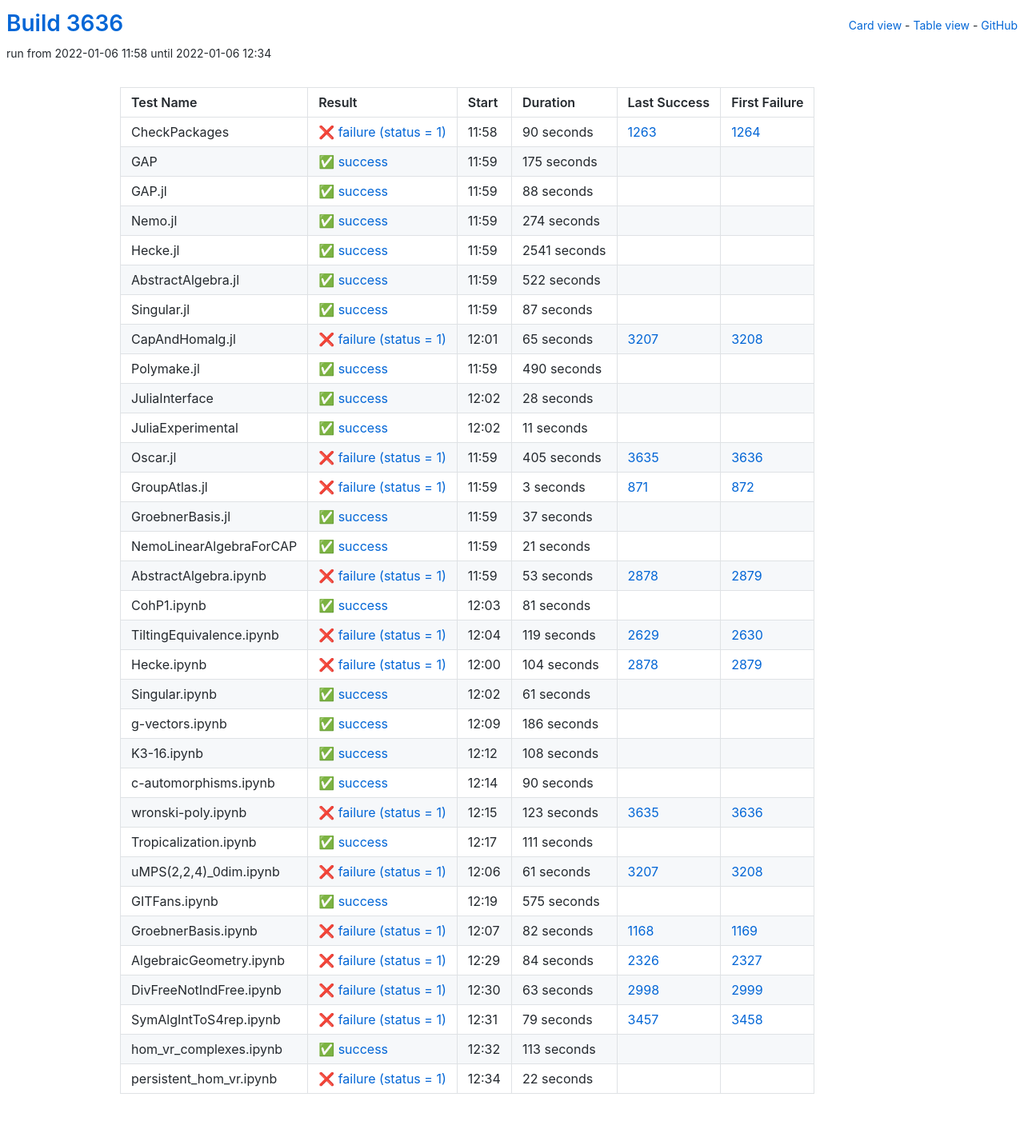
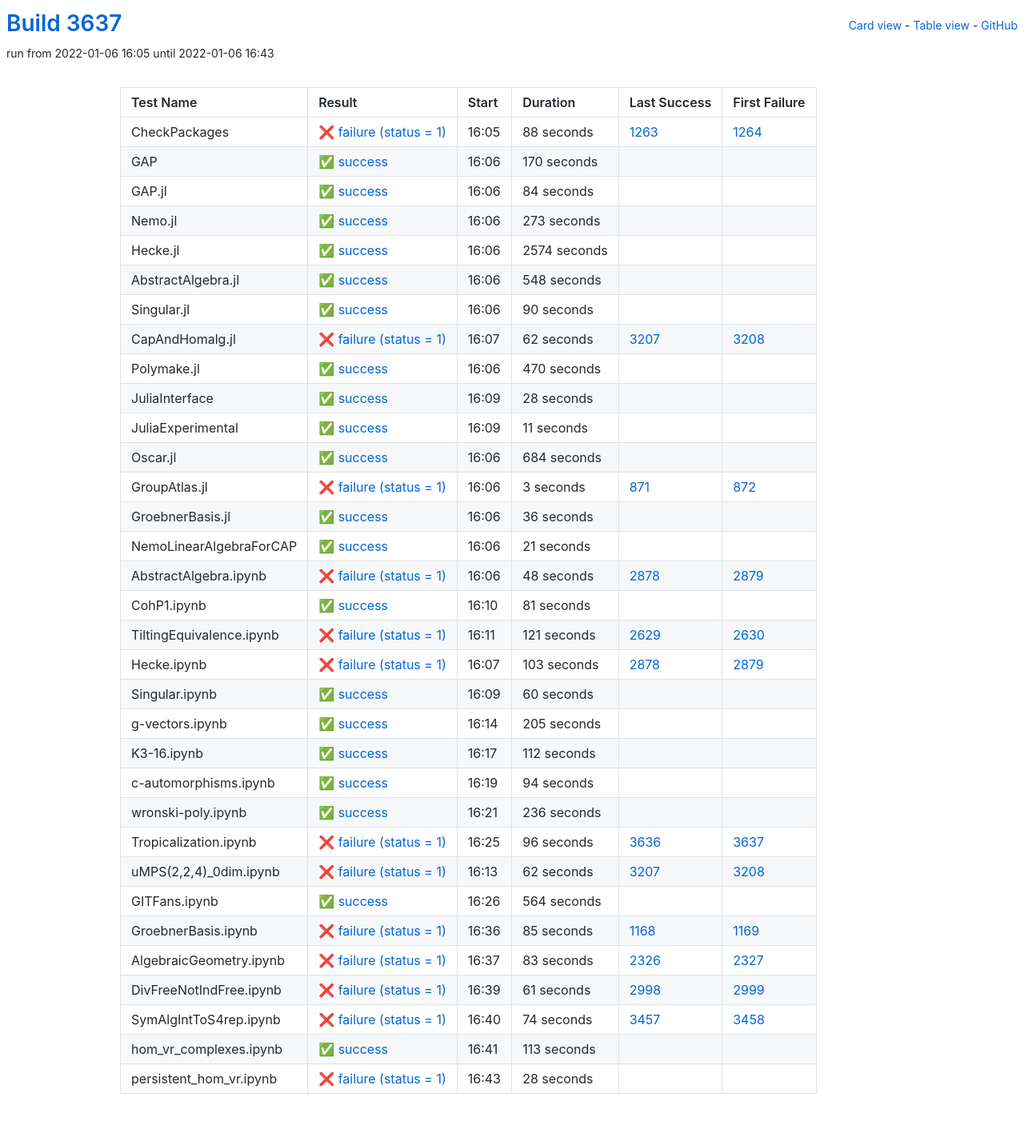
Before and after one commit to oscar-system/oscar-ci-status-stable, a Jekyll site: the page built from table.html, in a window 1280 px wide. Shown: the whole page at 80% size. Built offline with Jekyll 4.4.1, drawn with Linux system fonts in a browser that asks for light colours.

Commit message:
Build #3637

```diff
--- a/_data/ci.yml
+++ b/_data/ci.yml
@@ -1,6 +1,6 @@
 ---
-build: 3636
-build_url: https://oscarci.mathematik.uni-kl.de/job/oscar-stable/3636/
+build: 3637
+build_url: https://oscarci.mathematik.uni-kl.de/job/oscar-stable/3637/
 job: oscar-stable
 organization: oscar-system
 repo: oscar-ci-status-stable
@@ -8,116 +8,116 @@ repourl: https://github.com/oscar-system/oscar-ci-status-stable
 tests:
 - name: CheckPackages
   id: checkpackages
-  log: https://oscarci.mathematik.uni-kl.de/job/oscar-stable/3636/artifact/logs/build-3636/CheckPackages.log
-  start: 2022-01-06 11:58
+  log: https://oscarci.mathematik.uni-kl.de/job/oscar-stable/3637/artifact/logs/build-3637/CheckPackages.log
+  start: 2022-01-06 16:05
   success: false
   exitcode: 1
   status: failure
-  duration: 90
+  duration: 88
   last_success: 1263
   last_success_url: https://oscarci.mathematik.uni-kl.de/job/oscar-stable/1263/
   first_failure: 1264
   first_failure_url: https://oscarci.mathematik.uni-kl.de/job/oscar-stable/1264/
 - name: GAP
   id: gap
-  log: https://oscarci.mathematik.uni-kl.de/job/oscar-stable/3636/artifact/logs/build-3636/GAP.log
-  start: 2022-01-06 11:59
+  log: https://oscarci.mathematik.uni-kl.de/job/oscar-stable/3637/artifact/logs/build-3637/GAP.log
+  start: 2022-01-06 16:06
   success: true
   exitcode: 0
   status: success
-  duration: 175
+  duration: 170
   last_success: false
   last_success_url:
   first_failure: false
   first_failure_url:
 - name: GAP.jl
   id: gap-jl
-  log: https://oscarci.mathematik.uni-kl.de/job/oscar-stable/3636/artifact/logs/build-3636/GAP.jl.log
-  start: 2022-01-06 11:59
+  log: https://oscarci.mathematik.uni-kl.de/job/oscar-stable/3637/artifact/logs/build-3637/GAP.jl.log
+  start: 2022-01-06 16:06
   success: true
   exitcode: 0
   status: success
-  duration: 88
+  duration: 84
   last_success: false
   last_success_url:
   first_failure: false
   first_failure_url:
 - name: Nemo.jl
   id: nemo-jl
-  log: https://oscarci.mathematik.uni-kl.de/job/oscar-stable/3636/artifact/logs/build-3636/Nemo.jl.log
-  start: 2022-01-06 11:59
+  log: https://oscarci.mathematik.uni-kl.de/job/oscar-stable/3637/artifact/logs/build-3637/Nemo.jl.log
+  start: 2022-01-06 16:06
   success: true
   exitcode: 0
   status: success
-  duration: 274
+  duration: 273
   last_success: false
   last_success_url:
   first_failure: false
   first_failure_url:
 - name: Hecke.jl
   id: hecke-jl
-  log: https://oscarci.mathematik.uni-kl.de/job/oscar-stable/3636/artifact/logs/build-3636/Hecke.jl.log
-  start: 2022-01-06 11:59
+  log: https://oscarci.mathematik.uni-kl.de/job/oscar-stable/3637/artifact/logs/build-3637/Hecke.jl.log
+  start: 2022-01-06 16:06
   success: true
   exitcode: 0
   status: success
-  duration: 2541
+  duration: 2574
   last_success: false
   last_success_url:
   first_failure: false
   first_failure_url:
 - name: AbstractAlgebra.jl
   id: abstractalgebra-jl
-  log: https://oscarci.mathematik.uni-kl.de/job/oscar-stable/3636/artifact/logs/build-3636/AbstractAlgebra.jl.log
-  start: 2022-01-06 11:59
+  log: https://oscarci.mathematik.uni-kl.de/job/oscar-stable/3637/artifact/logs/build-3637/AbstractAlgebra.jl.log
+  start: 2022-01-06 16:06
   success: true
   exitcode: 0
   status: success
-  duration: 522
+  duration: 548
   last_success: false
   last_success_url:
   first_failure: false
   first_failure_url:
 - name: Singular.jl
   id: singular-jl
-  log: https://oscarci.mathematik.uni-kl.de/job/oscar-stable/3636/artifact/logs/build-3636/Singular.jl.log
-  start: 2022-01-06 11:59
+  log: https://oscarci.mathematik.uni-kl.de/job/oscar-stable/3637/artifact/logs/build-3637/Singular.jl.log
+  start: 2022-01-06 16:06
   success: true
   exitcode: 0
   status: success
-  duration: 87
+  duration: 90
   last_success: false
   last_success_url:
   first_failure: false
   first_failure_url:
 - name: CapAndHomalg.jl
   id: capandhomalg-jl
-  log: https://oscarci.mathematik.uni-kl.de/job/oscar-stable/3636/artifact/logs/build-3636/CapAndHomalg.jl.log
-  start: 2022-01-06 12:01
+  log: https://oscarci.mathematik.uni-kl.de/job/oscar-stable/3637/artifact/logs/build-3637/CapAndHomalg.jl.log
+  start: 2022-01-06 16:07
   success: false
   exitcode: 1
   status: failure
-  duration: 65
+  duration: 62
   last_success: 3207
   last_success_url: https://oscarci.mathematik.uni-kl.de/job/oscar-stable/3207/
   first_failure: 3208
   first_failure_url: https://oscarci.mathematik.uni-kl.de/job/oscar-stable/3208/
 - name: Polymake.jl
   id: polymake-jl
-  log: https://oscarci.mathematik.uni-kl.de/job/oscar-stable/3636/artifact/logs/build-3636/Polymake.jl.log
-  start: 2022-01-06 11:59
+  log: https://oscarci.mathematik.uni-kl.de/job/oscar-stable/3637/artifact/logs/build-3637/Polymake.jl.log
+  start: 2022-01-06 16:06
   success: true
   exitcode: 0
   status: success
-  duration: 490
+  duration: 470
   last_success: false
   last_success_url:
   first_failure: false
   first_failure_url:
 - name: JuliaInterface
   id: juliainterface
-  log: https://oscarci.mathematik.uni-kl.de/job/oscar-stable/3636/artifact/logs/build-3636/JuliaInterface.log
-  start: 2022-01-06 12:02
+  log: https://oscarci.mathematik.uni-kl.de/job/oscar-stable/3637/artifact/logs/build-3637/JuliaInterface.log
+  start: 2022-01-06 16:09
   success: true
   exitcode: 0
   status: success
@@ -128,8 +128,8 @@ tests:
   first_failure_url:
 - name: JuliaExperimental
   id: juliaexperimental
-  log: https://oscarci.mathematik.uni-kl.de/job/oscar-stable/3636/artifact/logs/build-3636/JuliaExperimental.log
-  start: 2022-01-06 12:02
+  log: https://oscarci.mathematik.uni-kl.de/job/oscar-stable/3637/artifact/logs/build-3637/JuliaExperimental.log
+  start: 2022-01-06 16:09
   success: true
   exitcode: 0
   status: success
@@ -140,20 +140,20 @@ tests:
   first_failure_url:
 - name: Oscar.jl
   id: oscar-jl
-  log: https://oscarci.mathematik.uni-kl.de/job/oscar-stable/3636/artifact/logs/build-3636/Oscar.jl.log
-  start: 2022-01-06 11:59
-  success: false
-  exitcode: 1
-  status: failure
-  duration: 405
-  last_success: 3635
-  last_success_url: https://oscarci.mathematik.uni-kl.de/job/oscar-stable/3635/
-  first_failure: 3636
-  first_failure_url: https://oscarci.mathematik.uni-kl.de/job/oscar-stable/3636/
+  log: https://oscarci.mathematik.uni-kl.de/job/oscar-stable/3637/artifact/logs/build-3637/Oscar.jl.log
+  start: 2022-01-06 16:06
+  success: true
+  exitcode: 0
+  status: success
+  duration: 684
+  last_success: false
+  last_success_url:
+  first_failure: false
+  first_failure_url:
 - name: GroupAtlas.jl
   id: groupatlas-jl
-  log: https://oscarci.mathematik.uni-kl.de/job/oscar-stable/3636/artifact/logs/build-3636/GroupAtlas.jl.log
-  start: 2022-01-06 11:59
+  log: https://oscarci.mathematik.uni-kl.de/job/oscar-stable/3637/artifact/logs/build-3637/GroupAtlas.jl.log
+  start: 2022-01-06 16:06
   success: false
   exitcode: 1
   status: failure
@@ -164,20 +164,20 @@ tests:
   first_failure_url: https://oscarci.mathematik.uni-kl.de/job/oscar-stable/872/
 - name: GroebnerBasis.jl
   id: groebnerbasis-jl
-  log: https://oscarci.mathematik.uni-kl.de/job/oscar-stable/3636/artifact/logs/build-3636/GroebnerBasis.jl.log
-  start: 2022-01-06 11:59
+  log: https://oscarci.mathematik.uni-kl.de/job/oscar-stable/3637/artifact/logs/build-3637/GroebnerBasis.jl.log
+  start: 2022-01-06 16:06
   success: true
   exitcode: 0
   status: success
-  duration: 37
+  duration: 36
   last_success: false
   last_success_url:
   first_failure: false
   first_failure_url:
 - name: NemoLinearAlgebraForCAP
   id: nemolinearalgebraforcap
-  log: https://oscarci.mathematik.uni-kl.de/job/oscar-stable/3636/artifact/logs/build-3636/NemoLinearAlgebraForCAP.log
-  start: 2022-01-06 11:59
+  log: https://oscarci.mathematik.uni-kl.de/job/oscar-stable/3637/artifact/logs/build-3637/NemoLinearAlgebraForCAP.log
+  start: 2022-01-06 16:06
   success: true
   exitcode: 0
   status: success
@@ -188,20 +188,20 @@ tests:
   first_failure_url:
 - name: AbstractAlgebra.ipynb
   id: abstractalgebra-ipynb
-  log: https://oscarci.mathematik.uni-kl.de/job/oscar-stable/3636/artifact/logs/build-3636/AbstractAlgebra.ipynb.log
-  start: 2022-01-06 11:59
+  log: https://oscarci.mathematik.uni-kl.de/job/oscar-stable/3637/artifact/logs/build-3637/AbstractAlgebra.ipynb.log
+  start: 2022-01-06 16:06
   success: false
   exitcode: 1
   status: failure
-  duration: 53
+  duration: 48
   last_success: 2878
   last_success_url: https://oscarci.mathematik.uni-kl.de/job/oscar-stable/2878/
   first_failure: 2879
   first_failure_url: https://oscarci.mathematik.uni-kl.de/job/oscar-stable/2879/
 - name: CohP1.ipynb
   id: cohp1-ipynb
-  log: https://oscarci.mathematik.uni-kl.de/job/oscar-stable/3636/artifact/logs/build-3636/CohP1.ipynb.log
-  start: 2022-01-06 12:03
+  log: https://oscarci.mathematik.uni-kl.de/job/oscar-stable/3637/artifact/logs/build-3637/CohP1.ipynb.log
+  start: 2022-01-06 16:10
   success: true
   exitcode: 0
   status: success
@@ -212,176 +212,176 @@ tests:
   first_failure_url:
 - name: TiltingEquivalence.ipynb
   id: tiltingequivalence-ipynb
-  log: https://oscarci.mathematik.uni-kl.de/job/oscar-stable/3636/artifact/logs/build-3636/TiltingEquivalence.ipynb.log
-  start: 2022-01-06 12:04
+  log: https://oscarci.mathematik.uni-kl.de/job/oscar-stable/3637/artifact/logs/build-3637/TiltingEquivalence.ipynb.log
+  start: 2022-01-06 16:11
   success: false
   exitcode: 1
   status: failure
-  duration: 119
+  duration: 121
   last_success: 2629
   last_success_url: https://oscarci.mathematik.uni-kl.de/job/oscar-stable/2629/
   first_failure: 2630
   first_failure_url: https://oscarci.mathematik.uni-kl.de/job/oscar-stable/2630/
 - name: Hecke.ipynb
   id: hecke-ipynb
-  log: https://oscarci.mathematik.uni-kl.de/job/oscar-stable/3636/artifact/logs/build-3636/Hecke.ipynb.log
-  start: 2022-01-06 12:00
+  log: https://oscarci.mathematik.uni-kl.de/job/oscar-stable/3637/artifact/logs/build-3637/Hecke.ipynb.log
+  start: 2022-01-06 16:07
   success: false
   exitcode: 1
   status: failure
-  duration: 104
+  duration: 103
   last_success: 2878
   last_success_url: https://oscarci.mathematik.uni-kl.de/job/oscar-stable/2878/
   first_failure: 2879
   first_failure_url: https://oscarci.mathematik.uni-kl.de/job/oscar-stable/2879/
 - name: Singular.ipynb
   id: singular-ipynb
-  log: https://oscarci.mathematik.uni-kl.de/job/oscar-stable/3636/artifact/logs/build-3636/Singular.ipynb.log
-  start: 2022-01-06 12:02
+  log: https://oscarci.mathematik.uni-kl.de/job/oscar-stable/3637/artifact/logs/build-3637/Singular.ipynb.log
+  start: 2022-01-06 16:09
   success: true
   exitcode: 0
   status: success
-  duration: 61
+  duration: 60
   last_success: false
   last_success_url:
   first_failure: false
   first_failure_url:
 - name: g-vectors.ipynb
   id: g-vectors-ipynb
-  log: https://oscarci.mathematik.uni-kl.de/job/oscar-stable/3636/artifact/logs/build-3636/g-vectors.ipynb.log
-  start: 2022-01-06 12:09
+  log: https://oscarci.mathematik.uni-kl.de/job/oscar-stable/3637/artifact/logs/build-3637/g-vectors.ipynb.log
+  start: 2022-01-06 16:14
   success: true
   exitcode: 0
   status: success
-  duration: 186
+  duration: 205
   last_success: false
   last_success_url:
   first_failure: false
   first_failure_url:
 - name: K3-16.ipynb
   id: k3-16-ipynb
-  log: https://oscarci.mathematik.uni-kl.de/job/oscar-stable/3636/artifact/logs/build-3636/K3-16.ipynb.log
-  start: 2022-01-06 12:12
+  log: https://oscarci.mathematik.uni-kl.de/job/oscar-stable/3637/artifact/logs/build-3637/K3-16.ipynb.log
+  start: 2022-01-06 16:17
   success: true
   exitcode: 0
   status: success
-  duration: 108
+  duration: 112
   last_success: false
   last_success_url:
   first_failure: false
   first_failure_url:
 - name: c-automorphisms.ipynb
   id: c-automorphisms-ipynb
-  log: https://oscarci.mathematik.uni-kl.de/job/oscar-stable/3636/artifact/logs/build-3636/c-automorphisms.ipynb.log
-  start: 2022-01-06 12:14
+  log: https://oscarci.mathematik.uni-kl.de/job/oscar-stable/3637/artifact/logs/build-3637/c-automorphisms.ipynb.log
+  start: 2022-01-06 16:19
   success: true
   exitcode: 0
   status: success
-  duration: 90
+  duration: 94
   last_success: false
   last_success_url:
   first_failure: false
   first_failure_url:
 - name: wronski-poly.ipynb
   id: wronski-poly-ipynb
-  log: https://oscarci.mathematik.uni-kl.de/job/oscar-stable/3636/artifact/logs/build-3636/wronski-poly.ipynb.log
-  start: 2022-01-06 12:15
-  success: false
-  exitcode: 1
-  status: failure
-  duration: 123
-  last_success: 3635
-  last_success_url: https://oscarci.mathematik.uni-kl.de/job/oscar-stable/3635/
-  first_failure: 3636
-  first_failure_url: https://oscarci.mathematik.uni-kl.de/job/oscar-stable/3636/
-- name: Tropicalization.ipynb
-  id: tropicalization-ipynb
-  log: https://oscarci.mathematik.uni-kl.de/job/oscar-stable/3636/artifact/logs/build-3636/Tropicalization.ipynb.log
-  start: 2022-01-06 12:17
+  log: https://oscarci.mathematik.uni-kl.de/job/oscar-stable/3637/artifact/logs/build-3637/wronski-poly.ipynb.log
+  start: 2022-01-06 16:21
   success: true
   exitcode: 0
   status: success
-  duration: 111
+  duration: 236
   last_success: false
   last_success_url:
   first_failure: false
   first_failure_url:
-- name: uMPS(2,2,4)_0dim.ipynb
-  id: umps-2-2-4-0dim-ipynb
-  log: https://oscarci.mathematik.uni-kl.de/job/oscar-stable/3636/artifact/logs/build-3636/uMPS-2-2-4-_0dim.ipynb.log
-  start: 2022-01-06 12:06
+- name: Tropicalization.ipynb
+  id: tropicalization-ipynb
+  log: https://oscarci.mathematik.uni-kl.de/job/oscar-stable/3637/artifact/logs/build-3637/Tropicalization.ipynb.log
+  start: 2022-01-06 16:25
   success: false
   exitcode: 1
   status: failure
-  duration: 61
+  duration: 96
+  last_success: 3636
+  last_success_url: https://oscarci.mathematik.uni-kl.de/job/oscar-stable/3636/
+  first_failure: 3637
+  first_failure_url: https://oscarci.mathematik.uni-kl.de/job/oscar-stable/3637/
+- name: uMPS(2,2,4)_0dim.ipynb
+  id: umps-2-2-4-0dim-ipynb
+  log: https://oscarci.mathematik.uni-kl.de/job/oscar-stable/3637/artifact/logs/build-3637/uMPS-2-2-4-_0dim.ipynb.log
+  start: 2022-01-06 16:13
+  success: false
+  exitcode: 1
+  status: failure
+  duration: 62
   last_success: 3207
   last_success_url: https://oscarci.mathematik.uni-kl.de/job/oscar-stable/3207/
   first_failure: 3208
   first_failure_url: https://oscarci.mathematik.uni-kl.de/job/oscar-stable/3208/
 - name: GITFans.ipynb
   id: gitfans-ipynb
-  log: https://oscarci.mathematik.uni-kl.de/job/oscar-stable/3636/artifact/logs/build-3636/GITFans.ipynb.log
-  start: 2022-01-06 12:19
+  log: https://oscarci.mathematik.uni-kl.de/job/oscar-stable/3637/artifact/logs/build-3637/GITFans.ipynb.log
+  start: 2022-01-06 16:26
   success: true
   exitcode: 0
   status: success
-  duration: 575
+  duration: 564
   last_success: false
   last_success_url:
   first_failure: false
   first_failure_url:
 - name: GroebnerBasis.ipynb
   id: groebnerbasis-ipynb
-  log: https://oscarci.mathematik.uni-kl.de/job/oscar-stable/3636/artifact/logs/build-3636/GroebnerBasis.ipynb.log
-  start: 2022-01-06 12:07
+  log: https://oscarci.mathematik.uni-kl.de/job/oscar-stable/3637/artifact/logs/build-3637/GroebnerBasis.ipynb.log
+  start: 2022-01-06 16:36
   success: false
   exitcode: 1
   status: failure
-  duration: 82
+  duration: 85
   last_success: 1168
   last_success_url: https://oscarci.mathematik.uni-kl.de/job/oscar-stable/1168/
   first_failure: 1169
   first_failure_url: https://oscarci.mathematik.uni-kl.de/job/oscar-stable/1169/
 - name: AlgebraicGeometry.ipynb
   id: algebraicgeometry-ipynb
-  log: https://oscarci.mathematik.uni-kl.de/job/oscar-stable/3636/artifact/logs/build-3636/AlgebraicGeometry.ipynb.log
-  start: 2022-01-06 12:29
+  log: https://oscarci.mathematik.uni-kl.de/job/oscar-stable/3637/artifact/logs/build-3637/AlgebraicGeometry.ipynb.log
+  start: 2022-01-06 16:37
   success: false
   exitcode: 1
   status: failure
-  duration: 84
+  duration: 83
   last_success: 2326
   last_success_url: https://oscarci.mathematik.uni-kl.de/job/oscar-stable/2326/
   first_failure: 2327
   first_failure_url: https://oscarci.mathematik.uni-kl.de/job/oscar-stable/2327/
 - name: DivFreeNotIndFree.ipynb
   id: divfreenotindfree-ipynb
-  log: https://oscarci.mathematik.uni-kl.de/job/oscar-stable/3636/artifact/logs/build-3636/DivFreeNotIndFree.ipynb.log
-  start: 2022-01-06 12:30
+  log: https://oscarci.mathematik.uni-kl.de/job/oscar-stable/3637/artifact/logs/build-3637/DivFreeNotIndFree.ipynb.log
+  start: 2022-01-06 16:39
   success: false
   exitcode: 1
   status: failure
-  duration: 63
+  duration: 61
   last_success: 2998
   last_success_url: https://oscarci.mathematik.uni-kl.de/job/oscar-stable/2998/
   first_failure: 2999
   first_failure_url: https://oscarci.mathematik.uni-kl.de/job/oscar-stable/2999/
 - name: SymAlgIntToS4rep.ipynb
   id: symalginttos4rep-ipynb
-  log: https://oscarci.mathematik.uni-kl.de/job/oscar-stable/3636/artifact/logs/build-3636/SymAlgIntToS4rep.ipynb.log
-  start: 2022-01-06 12:31
+  log: https://oscarci.mathematik.uni-kl.de/job/oscar-stable/3637/artifact/logs/build-3637/SymAlgIntToS4rep.ipynb.log
+  start: 2022-01-06 16:40
   success: false
   exitcode: 1
   status: failure
-  duration: 79
+  duration: 74
   last_success: 3457
   last_success_url: https://oscarci.mathematik.uni-kl.de/job/oscar-stable/3457/
   first_failure: 3458
   first_failure_url: https://oscarci.mathematik.uni-kl.de/job/oscar-stable/3458/
 - name: hom_vr_complexes.ipynb
   id: hom-vr-complexes-ipynb
-  log: https://oscarci.mathematik.uni-kl.de/job/oscar-stable/3636/artifact/logs/build-3636/hom_vr_complexes.ipynb.log
-  start: 2022-01-06 12:32
+  log: https://oscarci.mathematik.uni-kl.de/job/oscar-stable/3637/artifact/logs/build-3637/hom_vr_complexes.ipynb.log
+  start: 2022-01-06 16:41
   success: true
   exitcode: 0
   status: success
@@ -392,12 +392,12 @@ tests:
   first_failure_url:
 - name: persistent_hom_vr.ipynb
   id: persistent-hom-vr-ipynb
-  log: https://oscarci.mathematik.uni-kl.de/job/oscar-stable/3636/artifact/logs/build-3636/persistent_hom_vr.ipynb.log
-  start: 2022-01-06 12:34
+  log: https://oscarci.mathematik.uni-kl.de/job/oscar-stable/3637/artifact/logs/build-3637/persistent_hom_vr.ipynb.log
+  start: 2022-01-06 16:43
   success: false
   exitcode: 1
   status: failure
-  duration: 22
+  duration: 28
   last_success: false
   last_success_url:
   first_failure: false
```
Also changed, not shown: README.md.
